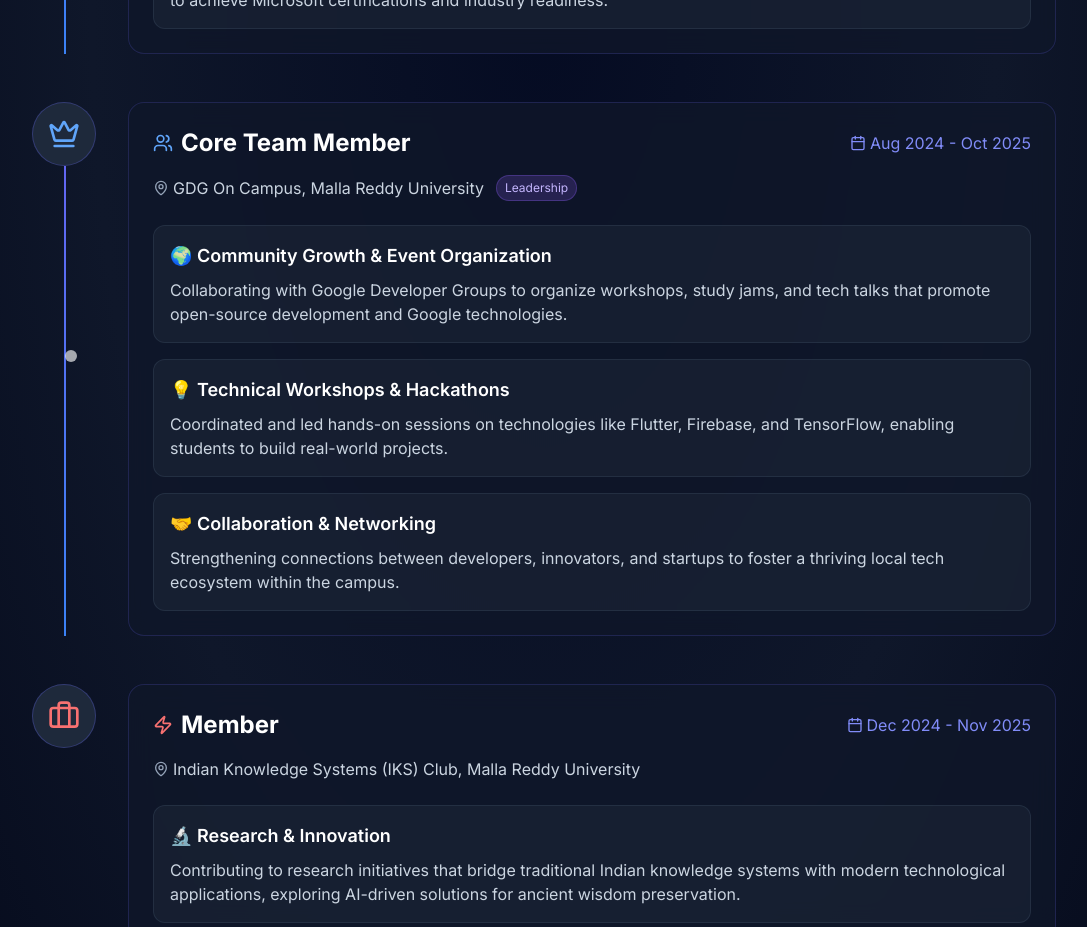
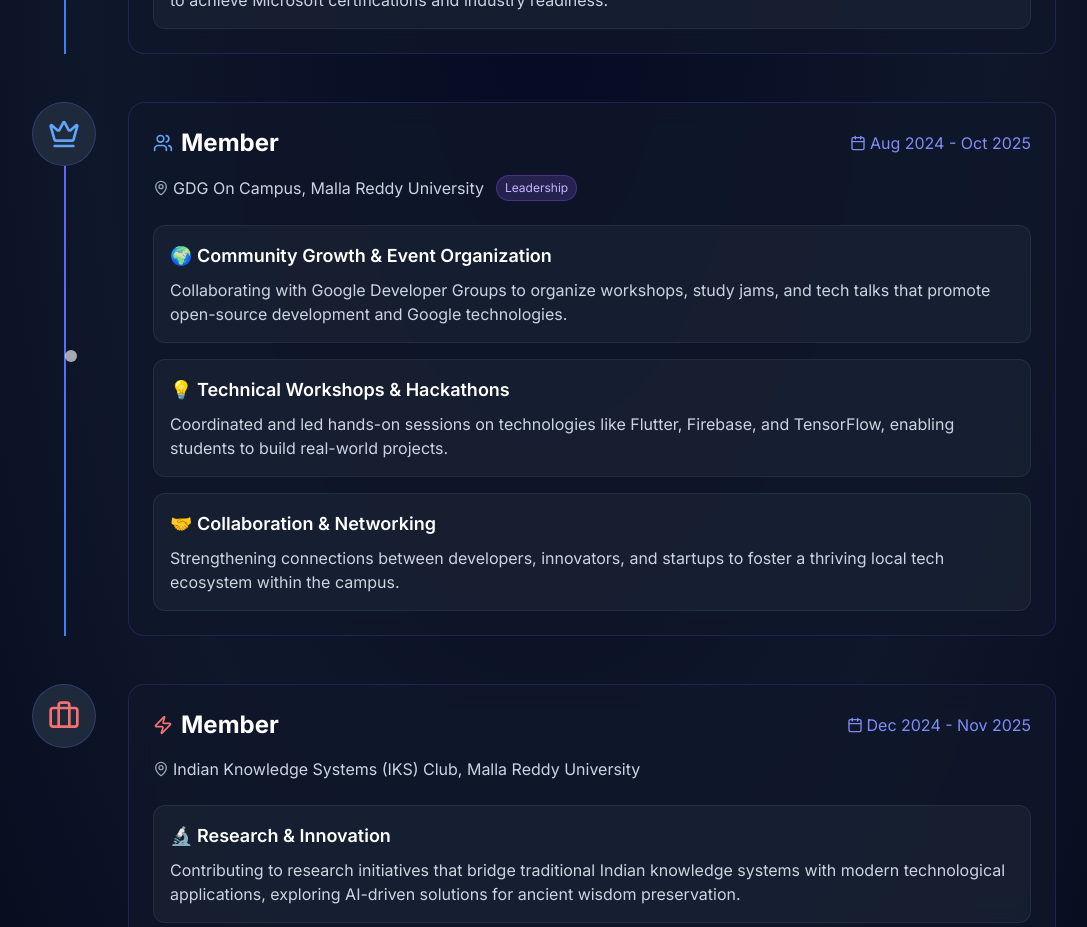
Before and after one commit to PranayTadakamalla/Portfolio, a Next.js app: page / in a window 1280 px wide. Shown: the part 3080-4007 px from the top of the page, without its empty margins (96-1183 px from the left). Built offline with nearby package versions, Linux system fonts and the light colour scheme.

Commit message:
Change role from 'Core Team Member' to 'Member'

```diff
--- a/app/components/Experience.tsx
+++ b/app/components/Experience.tsx
@@ -56,7 +56,7 @@ export default function Experience() {
     },
     {
       period: "Aug 2024 - Oct 2025",
-      role: "Core Team Member",
+      role: "Member",
       company: "GDG On Campus, Malla Reddy University",
       color: "blue",
       type: "leadership",
```
